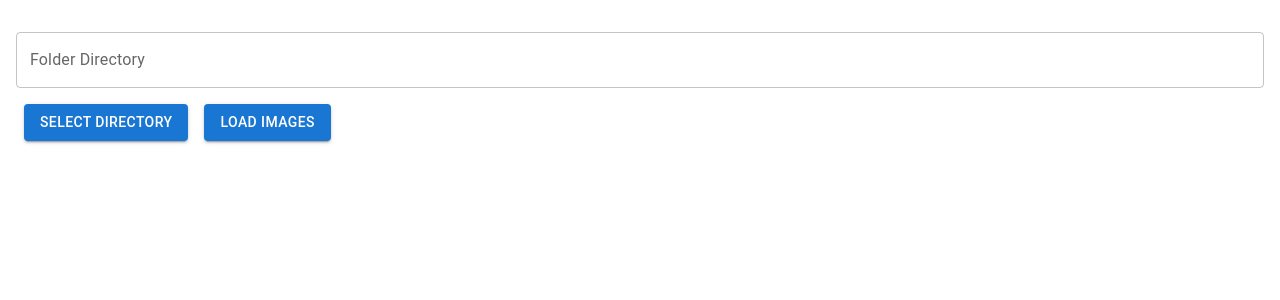
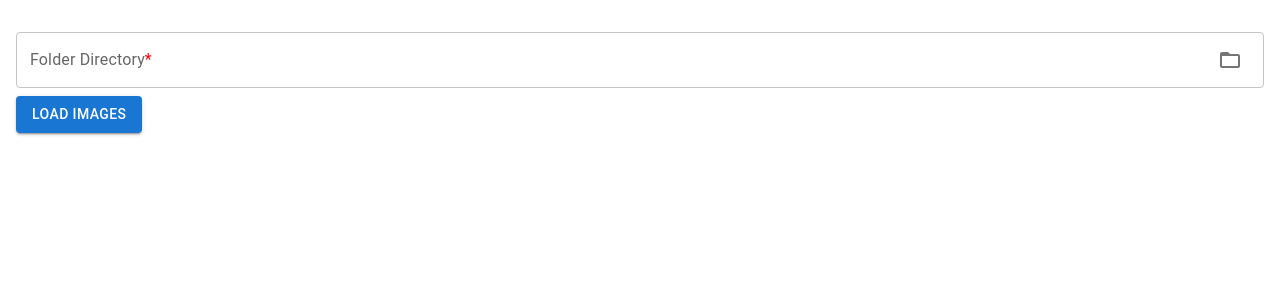
Before and after one commit to jonechong/image-labeller, a React (Create React App) app: page /label in a window 1280 px wide. Shown: the top 300 px of the page. Built offline with nearby package versions, Linux system fonts and the light colour scheme.

Commit message:
feat: changed folder directory field & selector

```diff
--- a/src/pages/ImageLabeller.js
+++ b/src/pages/ImageLabeller.js
@@ -1,9 +1,17 @@
 import React, { useState } from "react";
-import { TextField, Box, Typography } from "@mui/material";
+import {
+    TextField,
+    Box,
+    Typography,
+    InputAdornment,
+    IconButton,
+    Button,
+} from "@mui/material";
 import AlertDialog from "../components/AlertDialog";
 import SnackbarInfoAlert from "../components/SnackbarInfoAlert";
 import ImageView from "../components/ImageView";
 import ActionButtons from "../components/ActionButtons";
+import FolderOpenIcon from "@mui/icons-material/FolderOpen";
 
 export default function ImageLabeller() {
     const [folderPath, setFolderPath] = useState("");
@@ -147,14 +155,32 @@ export default function ImageLabeller() {
         <Box sx={{ padding: 2 }}>
             <TextField
                 fullWidth
-                label="Folder Directory"
+                label={
+                    <>
+                        Folder Directory
+                        <span style={{ color: "red" }}>*</span>
+                    </>
+                }
                 value={folderPath}
                 onChange={handleDirectoryChange}
                 margin="normal"
                 variant="outlined"
+                InputProps={{
+                    endAdornment: (
+                        <InputAdornment position="end">
+                            <IconButton
+                                aria-label="open directory"
+                                onClick={openDirectoryDialog}
+                            >
+                                <FolderOpenIcon />
+                            </IconButton>
+                        </InputAdornment>
+                    ),
+                }}
             />
-            {/* The following shows directory action buttons */}
-            <ActionButtons buttonsProps={directoryButtons} />
+            <Button variant="contained" onClick={handleImageLoad}>
+                Load Images
+            </Button>
             {/* Display Image Index */}
             {images.length > 0 && (
                 <Box textAlign="center" my={2}>
```
